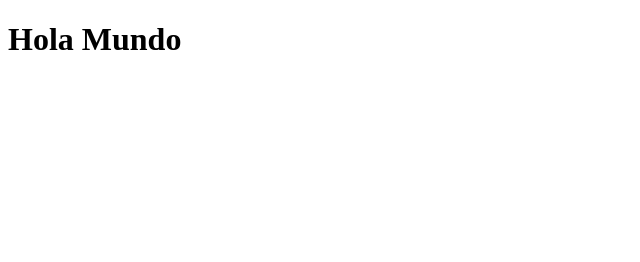
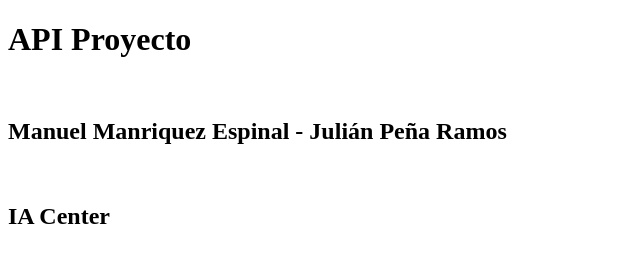
Before and after one commit to julesPR00/proyecto-final-backend-curso-fullstack, a website: page public/index.html in a window 1280 px wide. Shown: the whole page, without its empty margins (0-640 px from the left). Drawn offline with Linux system fonts and the light colour scheme.

Commit message:
Last minute updates

```diff
--- a/app.js
+++ b/app.js
@@ -2,6 +2,6 @@ require('dotenv').config();
 
 const Server = require('./models/server');
 
-const server=new Server();
+const server = new Server();
 
 server.listen();
--- a/controllers/user.controllers.js
+++ b/controllers/user.controllers.js
@@ -56,10 +56,10 @@ const usersDelete = async (req = request, res = response) => {
     const { id } = req.params;
 
     // Delete entirely from db
-    // const user = await User.findByIdAndDelete(id);
+    const user = await User.findByIdAndDelete(id);
 
     // Change state
-    const user = await User.findByIdAndUpdate(id, { state: false });
+    // const user = await User.findByIdAndUpdate(id, { state: false });
 
     res.json(user);
 }
--- a/public/index.html
+++ b/public/index.html
@@ -4,9 +4,13 @@
     <meta charset="UTF-8">
     <meta http-equiv="X-UA-Compatible" content="IE=edge">
     <meta name="viewport" content="width=device-width, initial-scale=1.0">
-    <title>Backend Proyecto Final</title>
+    <title>Proyecto Final</title>
 </head>
 <body>
-    <h1>Hola Mundo</h1>
+    <h1>API Proyecto</h1>
+    <br>
+    <h2>Manuel Manriquez Espinal - Julián Peña Ramos</h2>
+    <br>
+    <h2>IA Center</h2>
 </body>
 </html>
```
Also changed, not shown: README.md, 1 other file.
